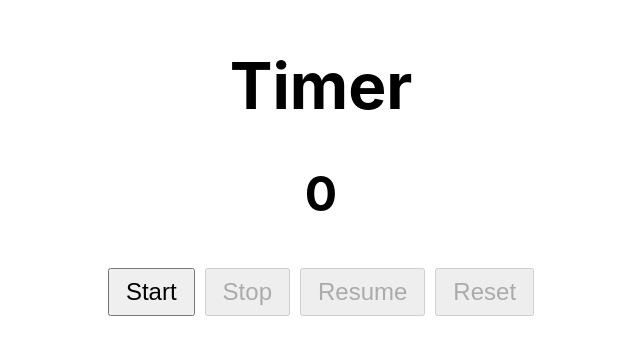
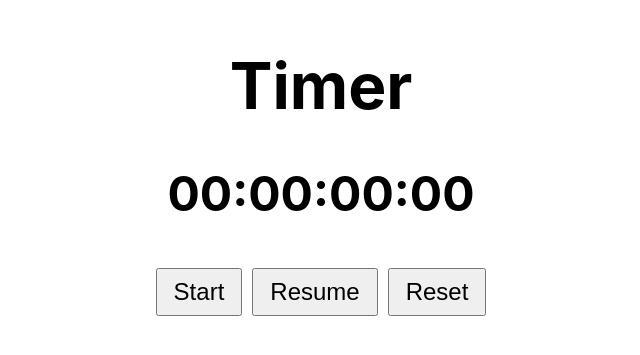
Before and after one commit to Youngpwd/react-timer, a React (Create React App) app: page / in a window 1280 px wide. Shown: the part 305-660 px from the top of the page, without its empty margins (319-959 px from the left). Built offline with nearby package versions, Linux system fonts and the light colour scheme.

Commit message:
timer display

```diff
--- a/src/components/App/App.js
+++ b/src/components/App/App.js
@@ -46,6 +46,7 @@ function App() {
             stop={timerStop}
             reset={timerReset}
             timerOn={timerOn}
+            time={time}
           />
         </div>
       </main>
--- a/src/components/Buttons/Buttons.js
+++ b/src/components/Buttons/Buttons.js
@@ -1,21 +1,13 @@
 import React from "react";
 import "./Buttons.css";
 
-export function Buttons({ start, stop, reset, timerOn }) {
+export function Buttons({ start, stop, reset, timerOn, time }) {
   return (
     <div className="buttons">
-      <button disabled={timerOn} onClick={start}>
-        Start
-      </button>
-      <button disabled={!timerOn} onClick={stop}>
-        Stop
-      </button>
-      <button disabled={!timerOn} onClick={start}>
-        Resume
-      </button>
-      <button disabled={!timerOn} onClick={reset}>
-        Reset
-      </button>
+      {!timerOn && time === 0 && <button onClick={start}>Start</button>}
+      {timerOn && <button onClick={stop}>Stop</button>}
+      {!timerOn && <button onClick={start}>Resume</button>}
+      {!timerOn && <button onClick={reset}>Reset</button>}
     </div>
   );
 }
--- a/src/components/Timer/Timer.js
+++ b/src/components/Timer/Timer.js
@@ -4,7 +4,12 @@ import "./Timer.css";
 export function Timer({ time }) {
   return (
     <div className="timer">
-      <h2>{time}</h2>
+      <h2>
+        <span>{("0" + Math.floor((time / 3600000))).slice(-2)}</span>
+        <span>:{("0" + Math.floor((time / 60000) % 60)).slice(-2)}</span>
+        <span>:{("0" + Math.floor((time / 1000) % 60)).slice(-2)}</span>
+        <span>:{("0" + ((time / 10) % 100)).slice(-2)}</span>
+      </h2>
     </div>
   );
 }
```
